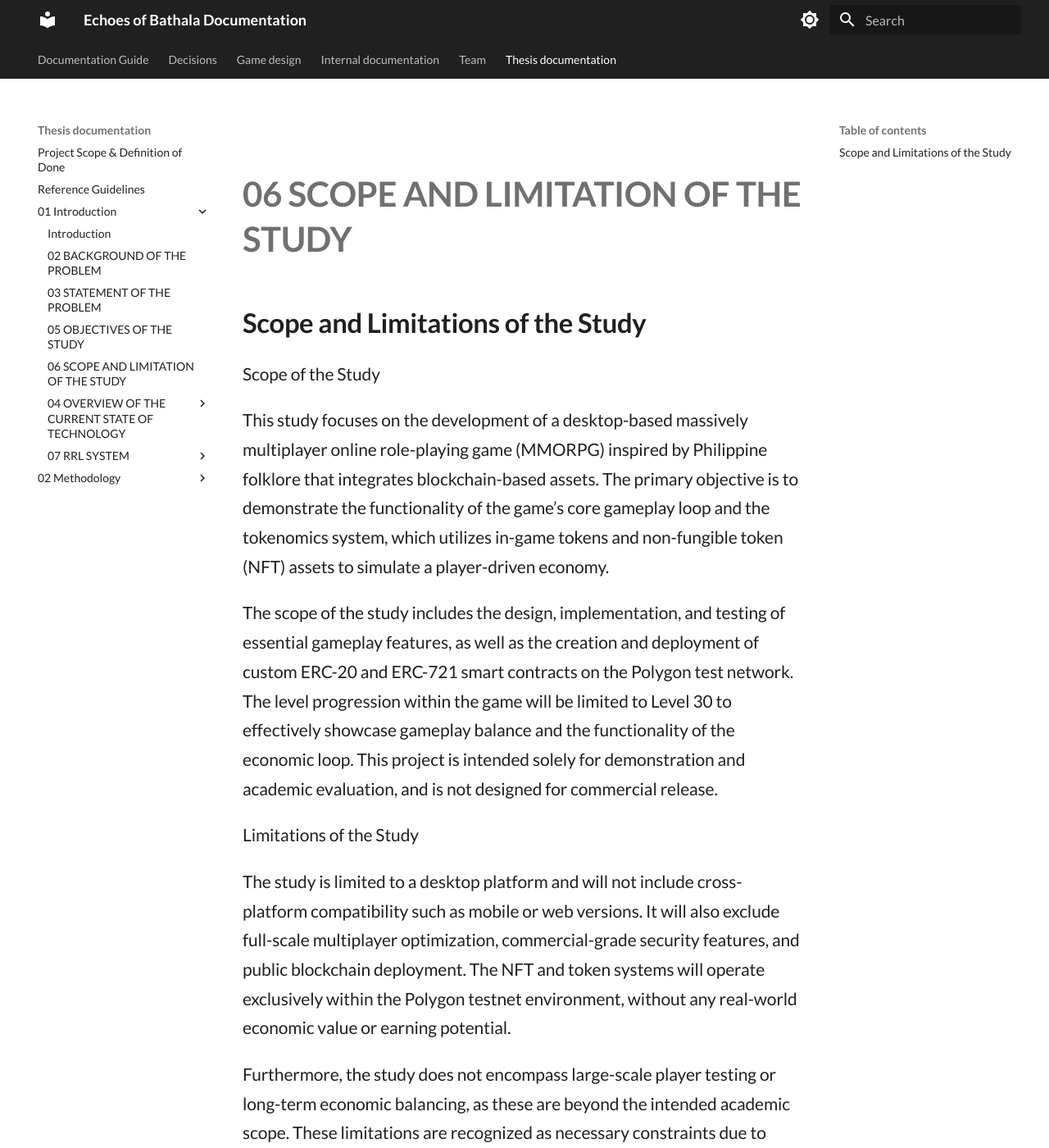
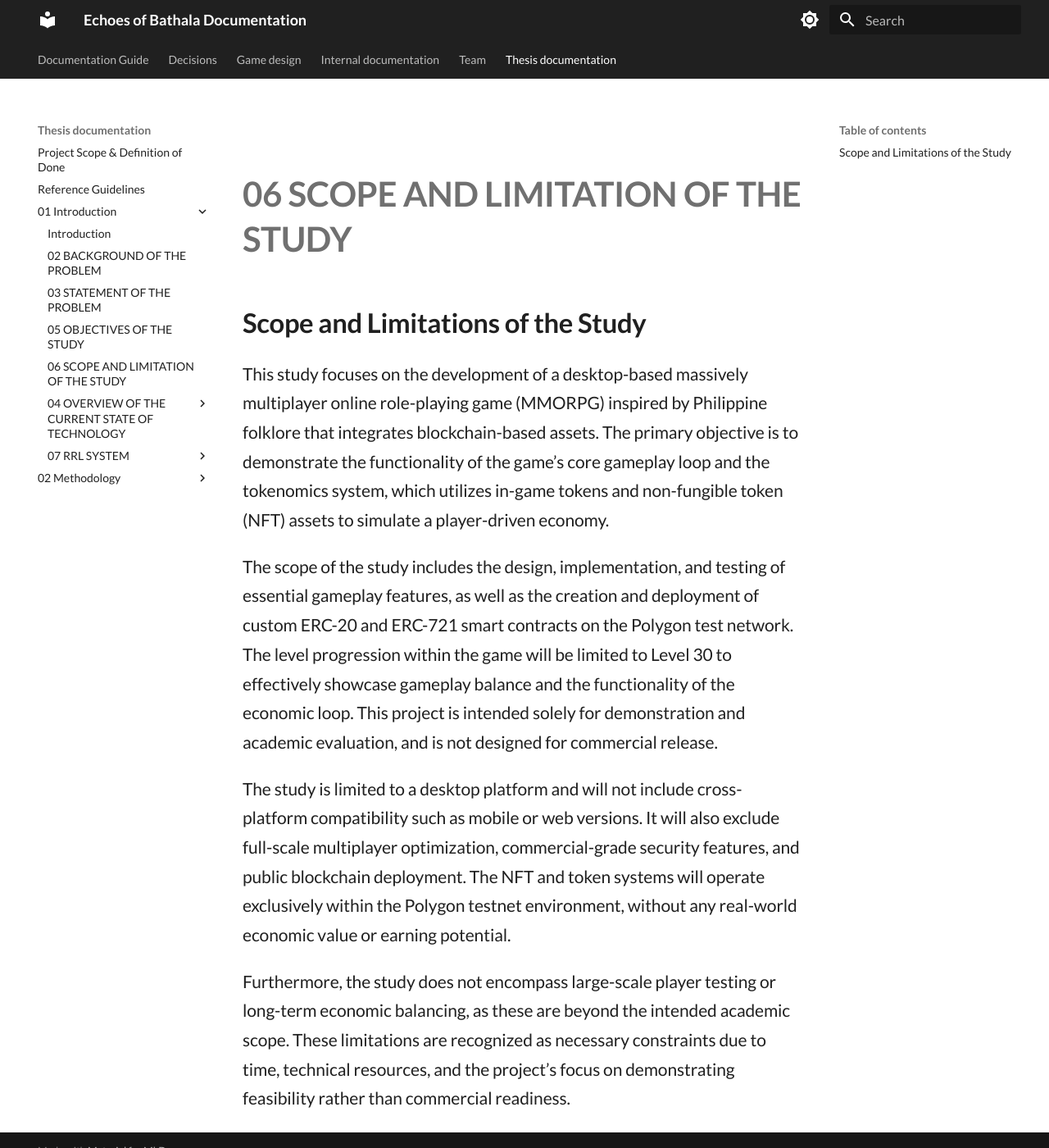
Before and after one commit to Markism-JA/Echoes-of-Bathala, an MkDocs documentation site: the page built from docs/thesis_documentation/01_Introduction/06-SCOPE_AND_LIMITATION_OF_THE_STUDY.md, in a window 1280 px wide and 1400 px high. Shown: the whole window at 82% size. Built offline with MkDocs 1.6.1 and Material for MkDocs 9.7.7, drawn with Linux system fonts in a browser that asks for light colours.

Commit message:
thesis: remove leftover subheading

```diff
--- a/docs/thesis_documentation/01_Introduction/06-SCOPE_AND_LIMITATION_OF_THE_STUDY.md
+++ b/docs/thesis_documentation/01_Introduction/06-SCOPE_AND_LIMITATION_OF_THE_STUDY.md
@@ -1,13 +1,9 @@
 ## Scope and Limitations of the Study
-
-Scope of the Study
 
 This study focuses on the development of a desktop-based massively multiplayer online role-playing game (MMORPG) inspired by Philippine folklore that integrates blockchain-based assets. The primary objective is to demonstrate the functionality of the game’s core gameplay loop and the tokenomics system, which utilizes in-game tokens and non-fungible token (NFT) assets to simulate a player-driven economy.
 
 The scope of the study includes the design, implementation, and testing of essential gameplay features, as well as the creation and deployment of custom ERC-20 and ERC-721 smart contracts on the Polygon test network. The level progression within the game will be limited to Level 30 to effectively showcase gameplay balance and the functionality of the economic loop. This project is intended solely for demonstration and academic evaluation, and is not designed for commercial release.
 
-Limitations of the Study
-
 The study is limited to a desktop platform and will not include cross-platform compatibility such as mobile or web versions. It will also exclude full-scale multiplayer optimization, commercial-grade security features, and public blockchain deployment. The NFT and token systems will operate exclusively within the Polygon testnet environment, without any real-world economic value or earning potential.
 
 Furthermore, the study does not encompass large-scale player testing or long-term economic balancing, as these are beyond the intended academic scope. These limitations are recognized as necessary constraints due to time, technical resources, and the project’s focus on demonstrating feasibility rather than commercial readiness.
```
